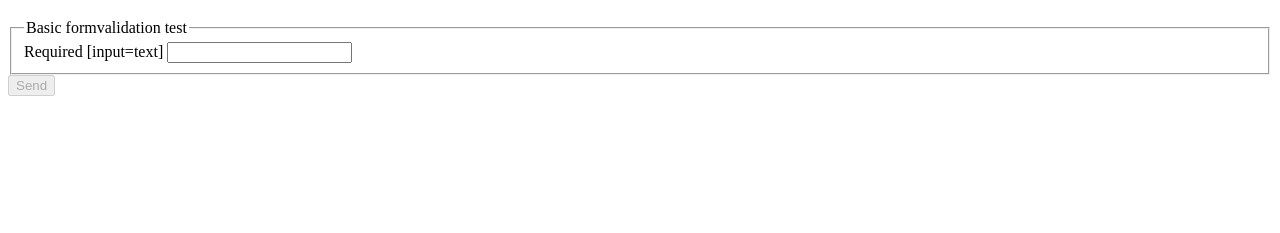
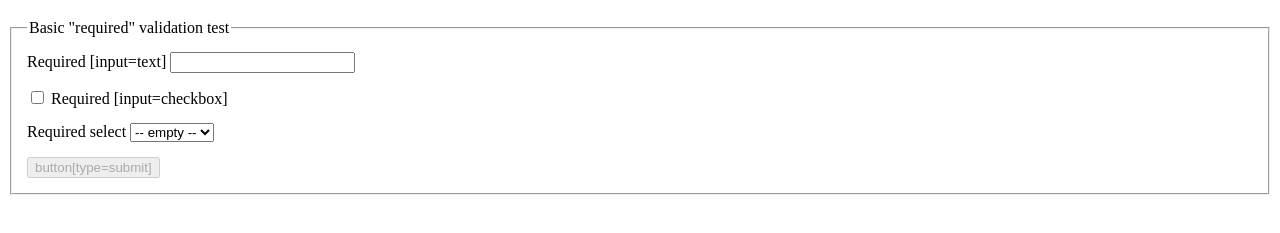
Before and after one commit to PetterBoozegunk/form-validation, a plain HTML site: page index.html in a window 1280 px wide. Shown: the part 61-294 px from the top of the page. Drawn offline with Linux system fonts and the light colour scheme.

Commit message:
Some css

```diff
--- a/index.html
+++ b/index.html
@@ -8,20 +8,33 @@
 <body>
     <h1>Form validation</h1>
 
-    <form action="/" data-validation="on">
+    <form action="/" data-validation="on" autocomplete="off">
         <fieldset>
-            <legend>Basic formvalidation test</legend>
+            <legend>Basic "required" validation test</legend>
 
             <label>
                 <span>Required [input=text]</span>
                 <input type="text" name="req0" required="required"/>
             </label>
 
+            <label>
+                <input type="checkbox" name="req1" required="required" />
+                <span>Required [input=checkbox]</span>
+            </label>
+
+            <label>
+                <span>Required select</span>
+                <select name="req2" required="required">
+                    <option value=""> -- empty -- </option>
+                    <option value="notEmpty">notEmpty</option>
+                </select>
+            </label>
+
+            <div>
+                <button type="submit" disabled="disabled">button[type=submit]</button>
+            </div>
+
         </fieldset>
-
-        <div>
-            <button type="submit" disabled="disabled">Send</button>
-        </div>
     </form>
 
     <script src="UI/dist/js/scripts.js"></script>
```
Also changed, not shown: UI/dist/css/styles.css.
